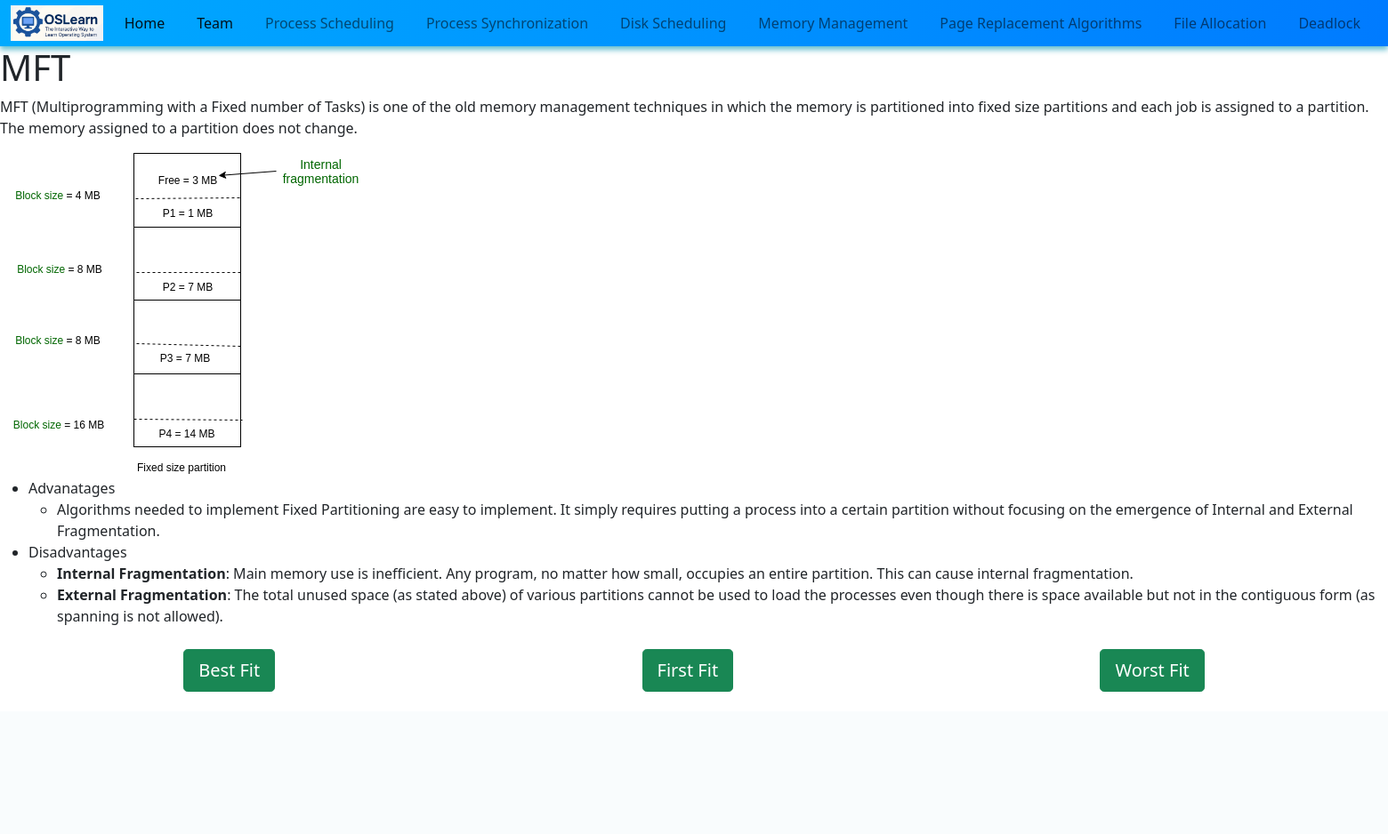
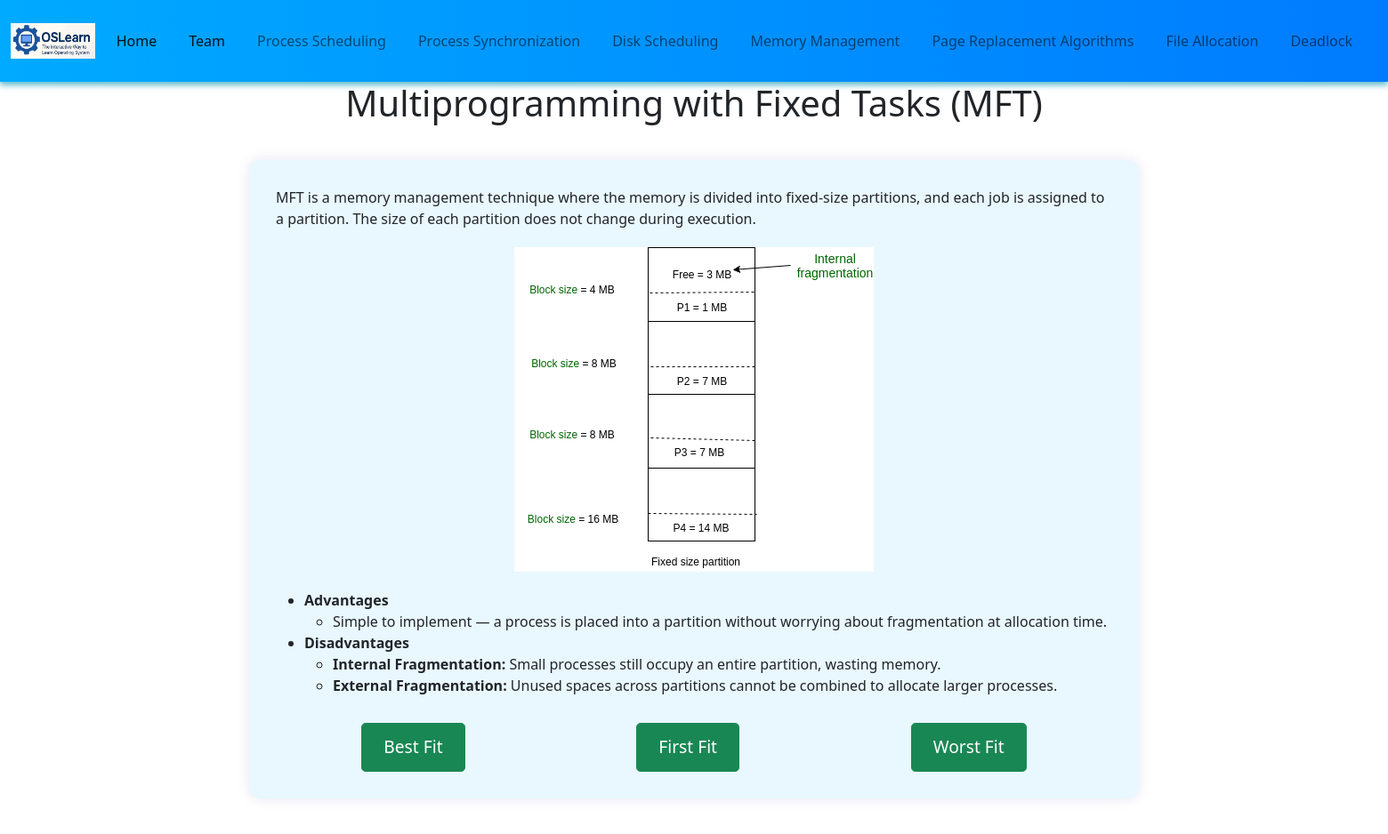
Before and after one commit to VarshiniAdurti28/OSLearn, a Flask app: page /memory-allocation/mft/ in a window 1560 px wide. Shown: the whole page at 89% size. Before the commit the page ends 778 px from the top, so only its background shows below. Run offline with Flask 2, Linux system fonts and the light colour scheme.

Commit message:
Update wiki.html

```diff
--- a/app/templates/memory_allocation/mft/wiki.html
+++ b/app/templates/memory_allocation/mft/wiki.html
@@ -4,32 +4,65 @@
 Memory Allocation
 {% endblock %}
 
+{% block style %}
+<style>
+    h1 {
+        text-align: center;
+        font-weight: bold;
+        margin-top: 30px;
+        color: #0a4b78;
+    }
+
+    section {
+        margin: 40px auto;
+        max-width: 1000px;
+        padding: 30px;
+        background-color: rgba(144, 213, 255, 0.2);
+        border-radius: 12px;
+        box-shadow: 0 0 15px rgba(0, 0, 139, 0.1);
+    }
+
+    img {
+        display: block;
+        margin: 20px auto;
+        max-width: 100%;
+    }
+
+    .btn-group {
+        display: flex;
+        justify-content: space-around;
+        margin-top: 30px;
+    }
+
+    .btn-lg {
+        padding: 12px 24px;
+        font-size: 1.2em;
+    }
+</style>
+{% endblock %}
+
 {% block body %}
-<h1>MFT</h1>
-<p>MFT (Multiprogramming with a Fixed number of Tasks) is one of the old memory management techniques in which the
-    memory is partitioned into fixed size partitions and each job is assigned to a partition. The memory assigned to a
-    partition does not change.</p>
-<img src="/static/images/mft.png" />
+<center><h1>Multiprogramming with Fixed Tasks (MFT)</h1></center>
+<section>
+    <p>
+        MFT is a memory management technique where the memory is divided into fixed-size partitions, and each job is assigned to a partition. The size of each partition does not change during execution.
+    </p>
+    <img src="/static/images/mft.png" alt="MFT Illustration" />
     <ul>
-    <li>Advanatages</li>
+        <li><strong>Advantages</strong></li>
         <ul>
-        <li>Algorithms needed to implement Fixed Partitioning are easy to implement. It simply requires putting a
-            process into a certain partition without focusing on the emergence of Internal and External Fragmentation.
-        </li>
+            <li>Simple to implement — a process is placed into a partition without worrying about fragmentation at allocation time.</li>
         </ul>
-    <li>Disadvantages</li>
+        <li><strong>Disadvantages</strong></li>
         <ul>
-        <li><b>Internal Fragmentation</b>: Main memory use is inefficient. Any program, no matter how small, occupies an
-            entire partition. This can cause internal fragmentation. </li>
-        <li><b>External Fragmentation</b>: The total unused space (as stated above) of various partitions cannot be used
-            to load the processes even though there is space available but not in the contiguous form (as spanning is
-            not allowed).</li>
+            <li><b>Internal Fragmentation:</b> Small processes still occupy an entire partition, wasting memory.</li>
+            <li><b>External Fragmentation:</b> Unused spaces across partitions cannot be combined to allocate larger processes.</li>
         </ul>
     </ul>
-<div style="display: flex; flex-direction: row; justify-content: space-around; margin-top: 25px;">
+    <div class="btn-group">
         <a href="/memory-allocation/mft/best-fit"><button class="btn btn-success btn-lg">Best Fit</button></a>
         <a href="/memory-allocation/mft/first-fit"><button class="btn btn-success btn-lg">First Fit</button></a>
         <a href="/memory-allocation/mft/worst-fit"><button class="btn btn-success btn-lg">Worst Fit</button></a>
     </div>
-
+</section>
 {% endblock %}
```
Lines whose indentation alone changed are shown as unchanged.
